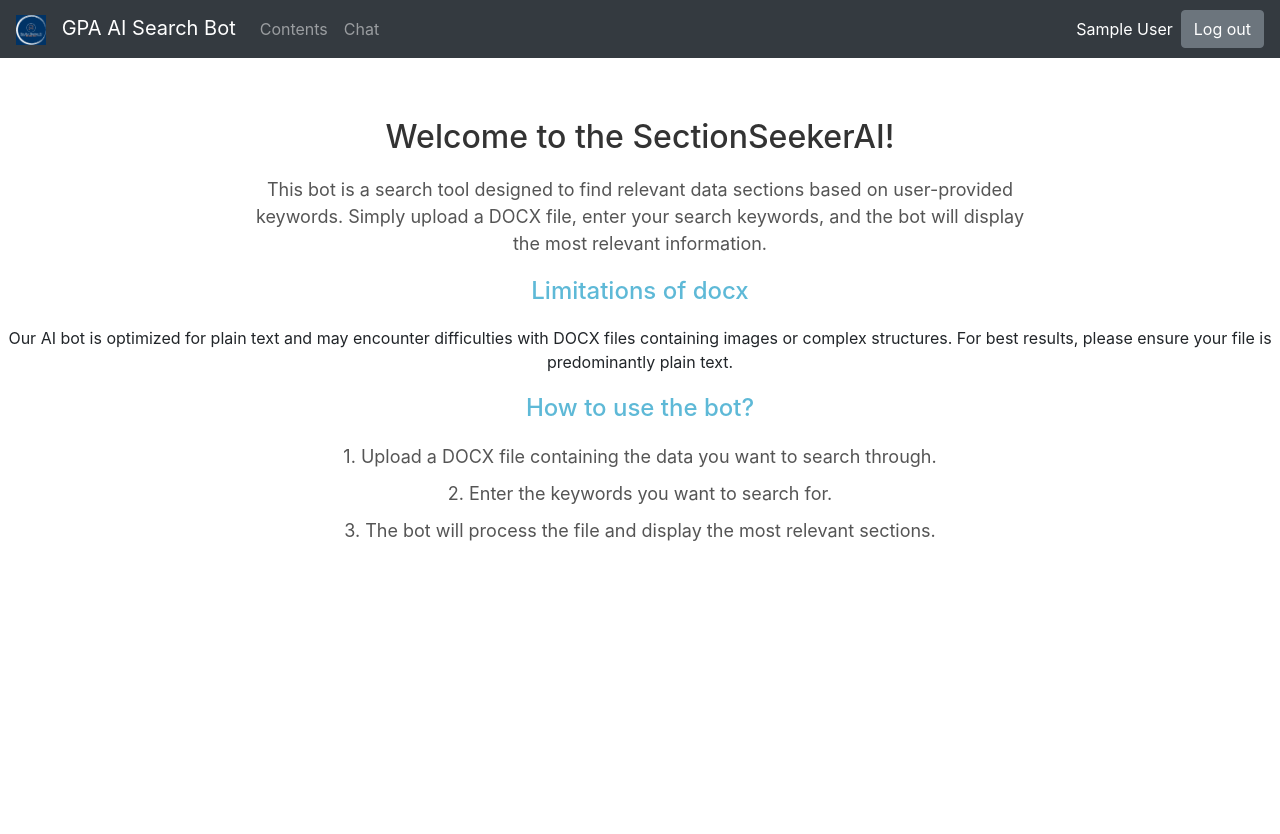
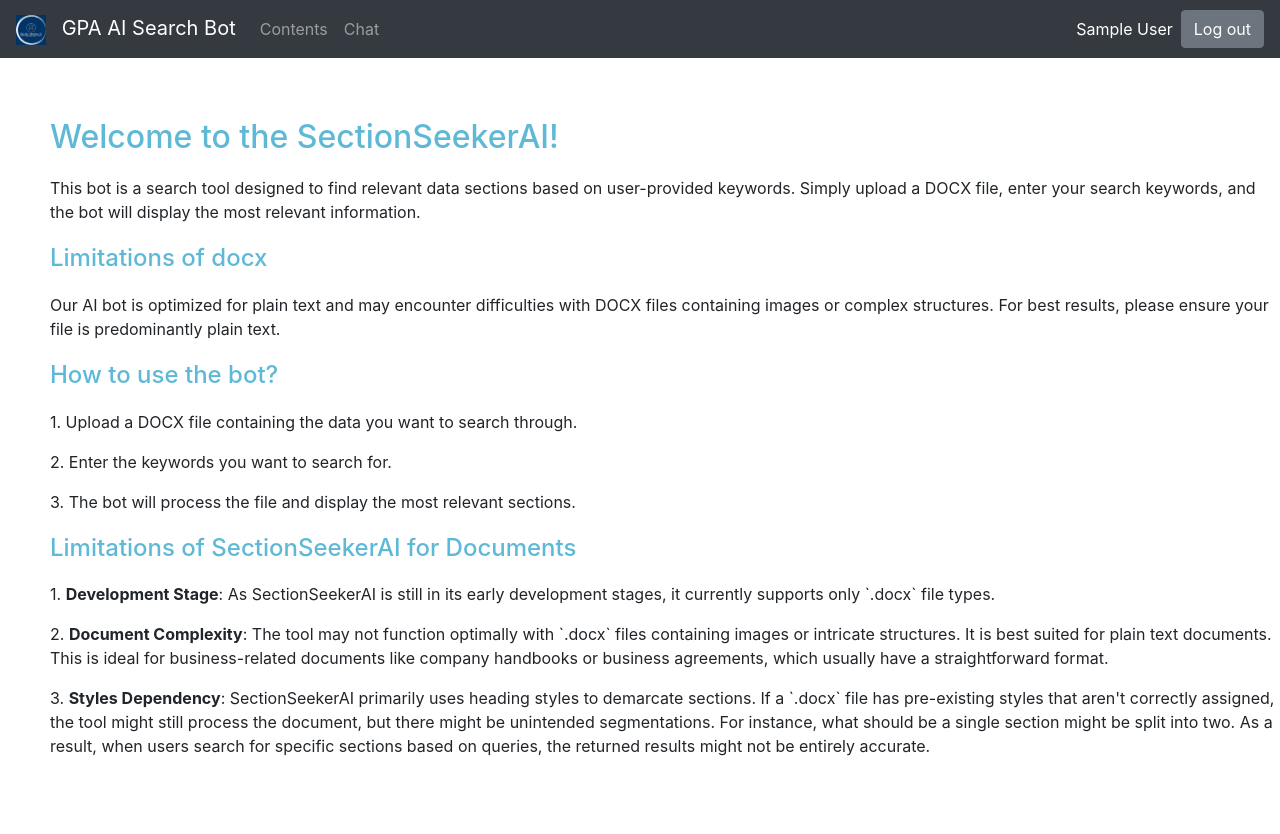
Before and after one commit to LucasMYSDev/SectionSeeker_AI, a Flask app: page / in a window 1280 px wide. Before the commit the page ends 541 px from the top, so only its background shows below. Run offline with Flask 2, Linux system fonts and the light colour scheme; the visitor is signed in with stand-in values (Sample User, id 1); data comes from the database, SQL or seed files in the repository; both versions use the stored data as it was after the commit; some libraries are stand-ins or nearby versions.

Commit message:
minor changes

```diff
--- a/flask_APP/templates/dashboard.jinja2
+++ b/flask_APP/templates/dashboard.jinja2
@@ -7,25 +7,28 @@
 
 {% block content %}
 {% include 'navbar.jinja2' %}
-<div class="intro-section">
-    <div class="container">
-        <h2 class="intro-title">Welcome to the SectionSeekerAI!</h2>
-        <p class="intro-description">This bot is a search tool designed to find relevant data sections based on user-provided keywords. Simply upload a DOCX file, enter your search keywords, and the bot will display the most relevant information.</p>
+<div class="intro-section" style="text-align: left;">
+    <div class="container" style="text-align: left; padding-left: 50px;">
+        <h2 class="intro-title" style="color: #5eb9d7;">Welcome to the SectionSeekerAI!</h2>
+
+        <p>This bot is a search tool designed to find relevant data sections based on user-provided keywords. Simply upload a DOCX file, enter your search keywords, and the bot will display the most relevant information.</p>
 
         <h3 class="intro-how-to-use">Limitations of docx</h3>
         <p>Our AI bot is optimized for plain text and may encounter difficulties with DOCX files containing images or complex structures. For best results, please ensure your file is predominantly plain text.</p>
 
         <h3 class="intro-how-to-use">How to use the bot?</h3>
-        <div class="intro-steps">
-            <div>1. Upload a DOCX file containing the data you want to search through.</div>
-            <div>2. Enter the keywords you want to search for.</div>
-            <div>3. The bot will process the file and display the most relevant sections.</div>
-        </div>
+        <p class="p">1. Upload a DOCX file containing the data you want to search through.</p>
+        <p class="p">2. Enter the keywords you want to search for.</p>
+        <p class="p">3. The bot will process the file and display the most relevant sections.</p>
+
+        <h3 class="intro-how-to-use">Limitations of SectionSeekerAI for Documents</h3>
+        <p class="p">1. <strong>Development Stage</strong>: As SectionSeekerAI is still in its early development stages, it currently supports only `.docx` file types.</p>
+        <p class="p">2. <strong>Document Complexity</strong>: The tool may not function optimally with `.docx` files containing images or intricate structures. It is best suited for plain text documents. This is ideal for business-related documents like company handbooks or business agreements, which usually have a straightforward format.</p>
+        <p class="p">3. <strong>Styles Dependency</strong>: SectionSeekerAI primarily uses heading styles to demarcate sections. If a `.docx` file has pre-existing styles that aren't correctly assigned, the tool might still process the document, but there might be unintended segmentations. For instance, what should be a single section might be split into two. As a result, when users search for specific sections based on queries, the returned results might not be entirely accurate.</p>
     </div>
 </div>
 {% endblock %}
 
-
 {% block additionalscripts %}
   <script src="{{ url_for('static', filename='src/js/previous_main.js') }}"></script>
 {% endblock %}
```
Also changed, not shown: README.md, flask_APP/GPA_DataBase.db (added), 1 other file.
